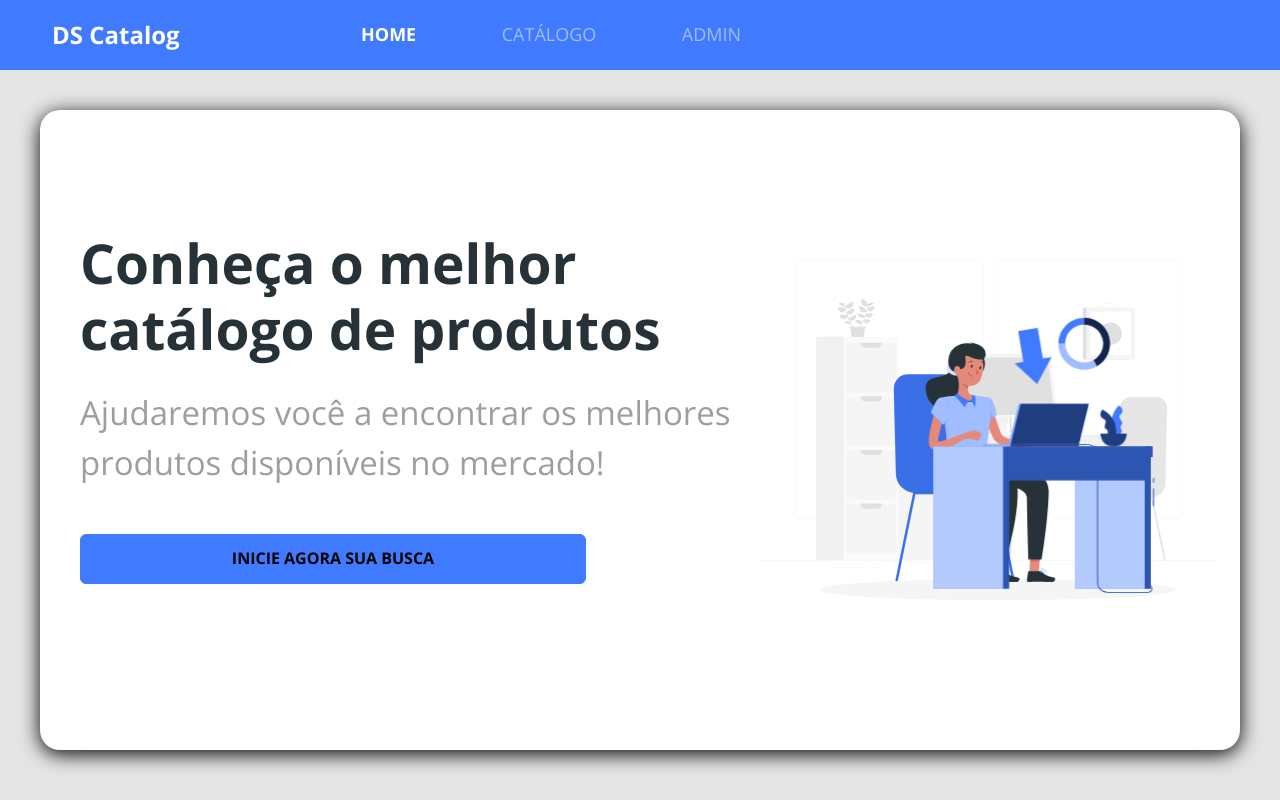
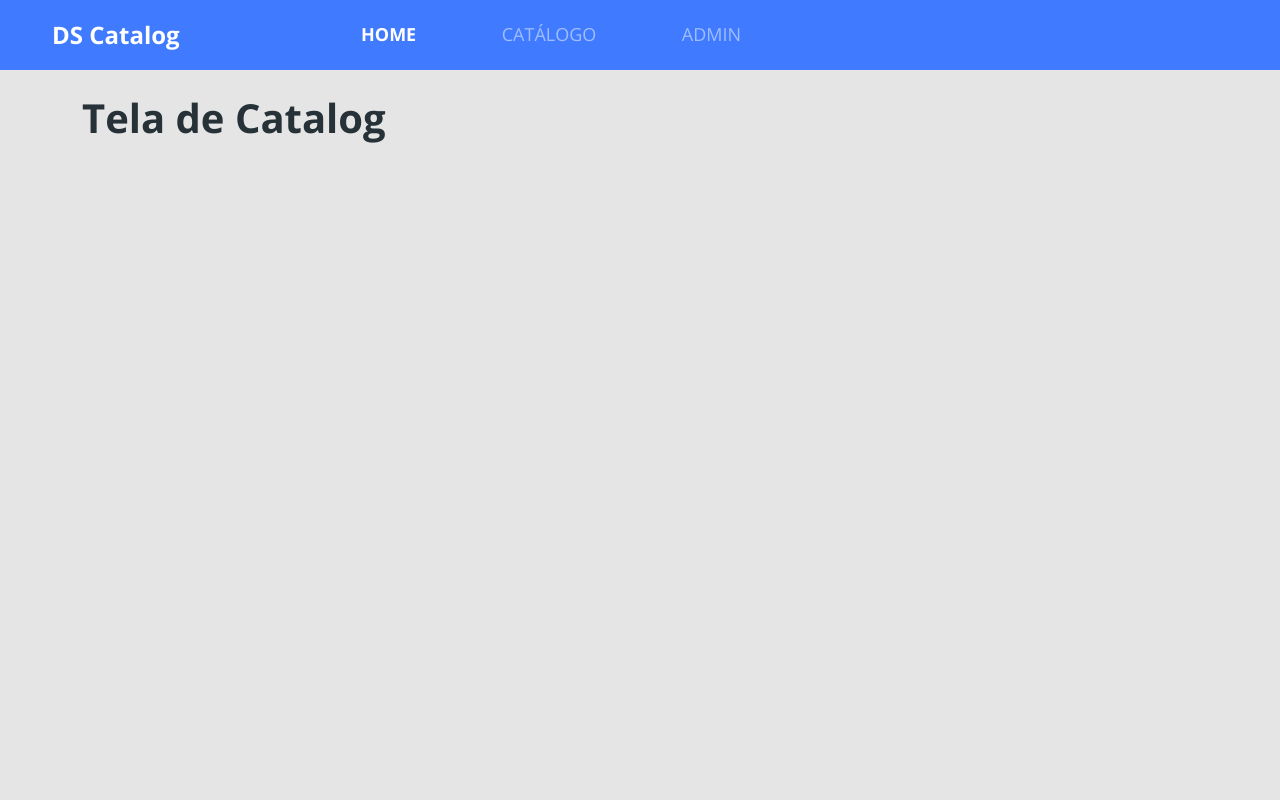
Before and after one commit to Emillyme/ds-catalog, a React (Create React App) app in the folder frontweb/: page / in a window 1280 px wide. Built offline with nearby package versions, Linux system fonts and the light colour scheme.

Commit message:
Starting Catalog

```diff
--- a/frontweb/src/App.css
+++ b/frontweb/src/App.css
@@ -13,3 +13,9 @@
     text-decoration: none;
     color: unset;
 }
+
+.base-card{
+    background-color: white;
+    box-shadow: 0px 4px 10px rgb(132, 132, 132);
+    border-radius:  10px;
+}
--- a/frontweb/src/App.tsx
+++ b/frontweb/src/App.tsx
@@ -1,11 +1,11 @@
 import './assets/styles/custom.scss'
 import './App.css';
-import Home from './pages/Home';
+import Catalog from 'pages/Catalog';
 
 const App = () => {
   return (
   <>
-  <Home />
+  <Catalog />
   </>
   );
 }
--- /dev/null
+++ b/frontweb/src/pages/Catalog/index.tsx
@@ -0,0 +1,14 @@
+import Navbar from "components/Navbar";
+
+const Catalog = () => {
+  return (
+    <>
+    <Navbar/>
+    <div className="container my-4">
+      <h1>Tela de Catalog</h1>
+    </div>
+    </>
+  );
+};
+
+export default Catalog;
--- a/frontweb/src/pages/Home/index.tsx
+++ b/frontweb/src/pages/Home/index.tsx
@@ -8,7 +8,7 @@
     <>
       <Navbar />
       <div className="home-container">
-        <div className="home-card">
+        <div className="base-card home-card">
           <div className="home-content-container">
             <div>
               <h1>Conheça o melhor catálogo de produtos</h1>
--- a/frontweb/src/pages/Home/styles.css
+++ b/frontweb/src/pages/Home/styles.css
@@ -7,8 +7,6 @@
 .home-card{
     display: flex;
     flex-direction: column-reverse;
-    background-color: white;
-    box-shadow: 0px 4px 20px black;
     border-radius:  20px;
 }
 
```
Also changed, not shown: frontweb/src/assets/images/product.png (added).
